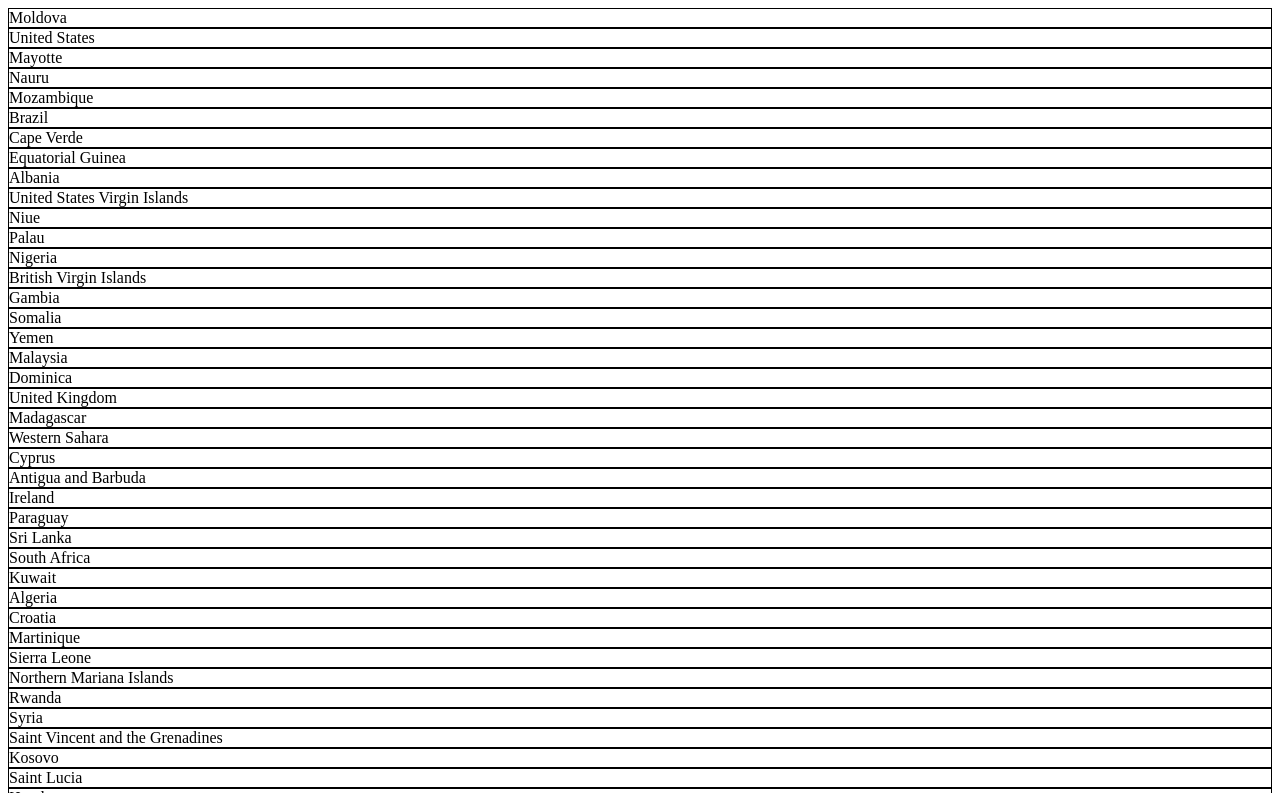
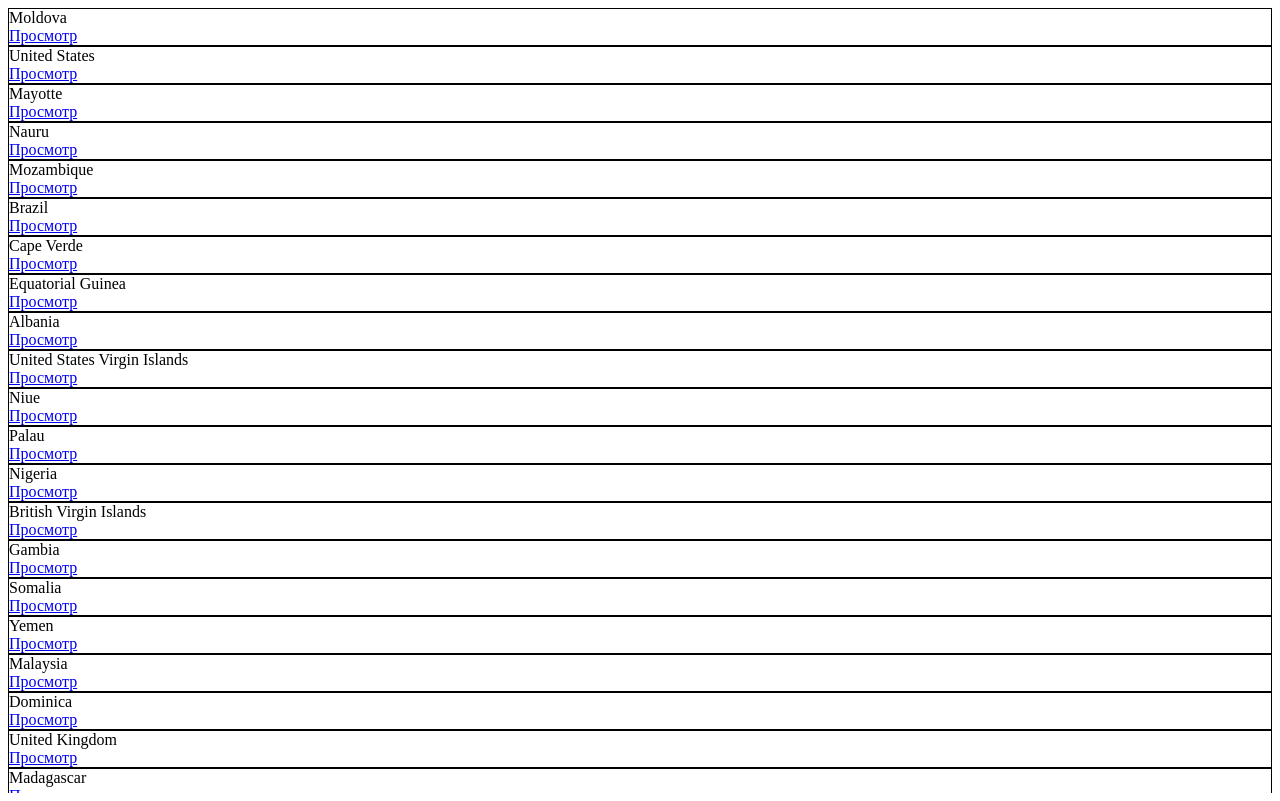
Before and after one commit to Katyusha0901/countries-list, a React (Create React App) app: page /countries-list in a window 1280 px wide. Built offline with nearby package versions, Linux system fonts and the light colour scheme.

Commit message:
debaged routes

```diff
--- a/src/RoutesObject.ts
+++ b/src/RoutesObject.ts
@@ -5,5 +5,6 @@ interface RoutesType {
 
 export const RoutesObject: RoutesType = {
   mainPage: "/countries-list",
-  countryPage: "/countries-list-test/country/:countryId",
+  countryPage:
+    "/countries-list-test/country/",
 };
--- /dev/null
+++ b/src/components/ButtonToRead.tsx
@@ -0,0 +1,15 @@
+import { Link } from "react-router-dom";
+import { Country } from "../types";
+import { RoutesObject } from "../RoutesObject";
+
+interface Props {
+  countryInformation: Country;
+}
+
+export const ButtonToRead: React.FC<Props> = ({ countryInformation }) => {
+  return (
+    <Link to={`${RoutesObject.countryPage}${countryInformation.name.common}`}>
+      <div className="button-to-read">Просмотр</div>
+    </Link>
+  );
+};
--- a/src/components/CountryPage.tsx
+++ b/src/components/CountryPage.tsx
@@ -9,7 +9,7 @@ interface Props {
 export const CountryPage: React.FC<Props> = ({ countries }) => {
   const { countryId } = useParams<string>();
   const id: number = Number(countryId);
-
+  console.log(countryId);
   return (
     <div className="comment-page">
       <div className="comment-page__title">{countries[id - 1].name.common}</div>
--- a/src/components/MainPage.tsx
+++ b/src/components/MainPage.tsx
@@ -18,8 +18,6 @@ export const MainPage: React.FC<Props> = ({
 }) => {
   function onScroll(virtualScroll: { x: number; y: number }) {
     if (visibleCountries.length === countries.length) {
-      console.log(visibleCountries);
-
       return;
     }
 
@@ -34,7 +32,6 @@ export const MainPage: React.FC<Props> = ({
     if (lengthOfRemainingList < 1000) {
       setVisibleCountries([...visibleCountries, ...additionalCountries]);
     }
-    console.log(visibleCountries[visibleCountries.length - 1]);
   }
 
   return (
--- a/src/components/Post.tsx
+++ b/src/components/Post.tsx
@@ -1,5 +1,5 @@
 import { Country } from "../types";
-// import { ButtonToRead } from "../features/Button-to-read";
+import { ButtonToRead } from "./ButtonToRead";
 import { forwardRef } from "react";
 
 interface Props {
@@ -12,7 +12,7 @@ export const Post = forwardRef<HTMLDivElement, Props>(
       <div style={{ border: "1px solid " }} className="post" ref={ref}>
         <div className="post__content">
           <div className="post__title">{countryInformation.name.common}</div>
-          {/* <ButtonToRead commentInformation={commentInformation} /> */}
+          <ButtonToRead countryInformation={countryInformation} />
         </div>
       </div>
     );
```
